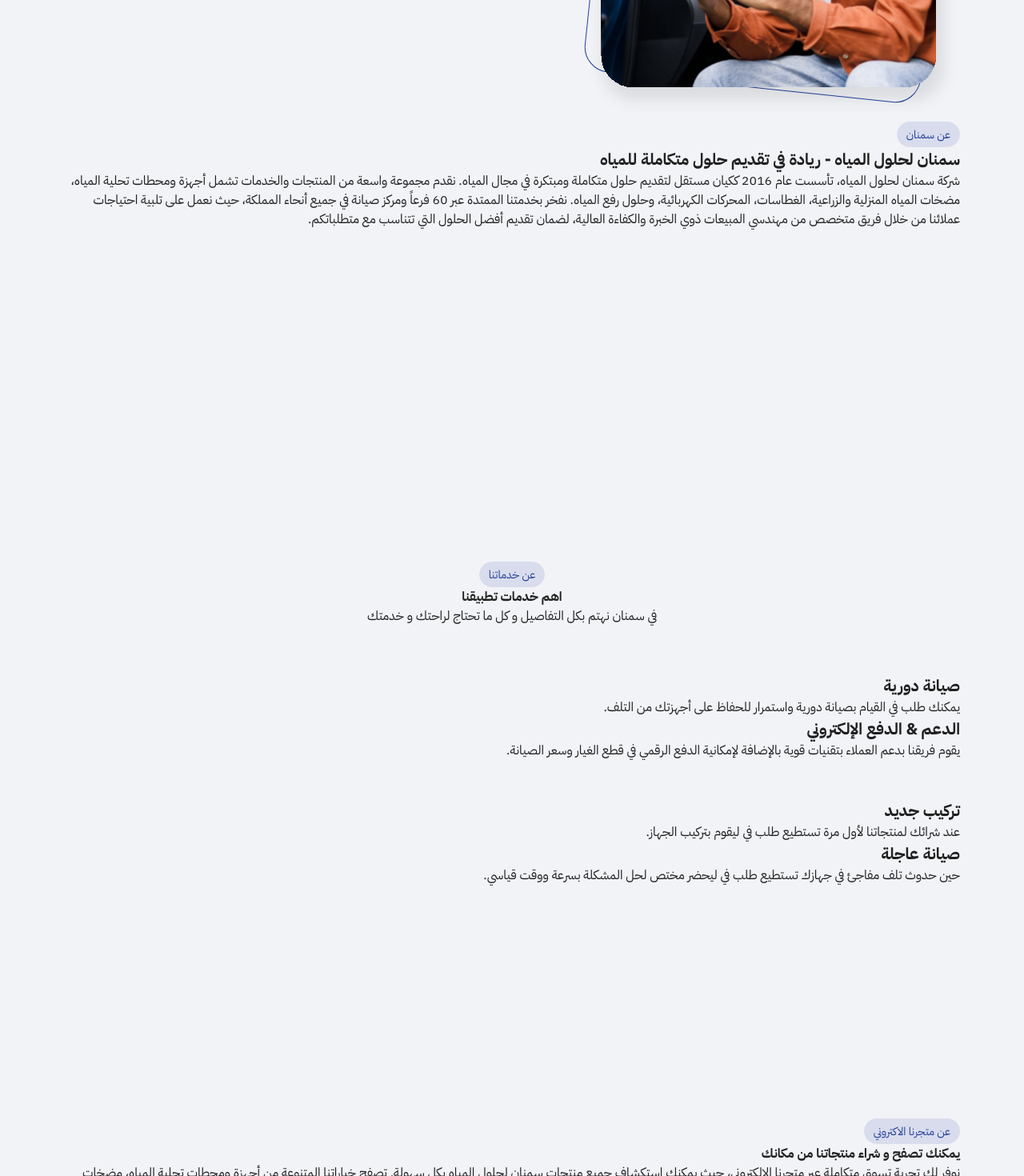
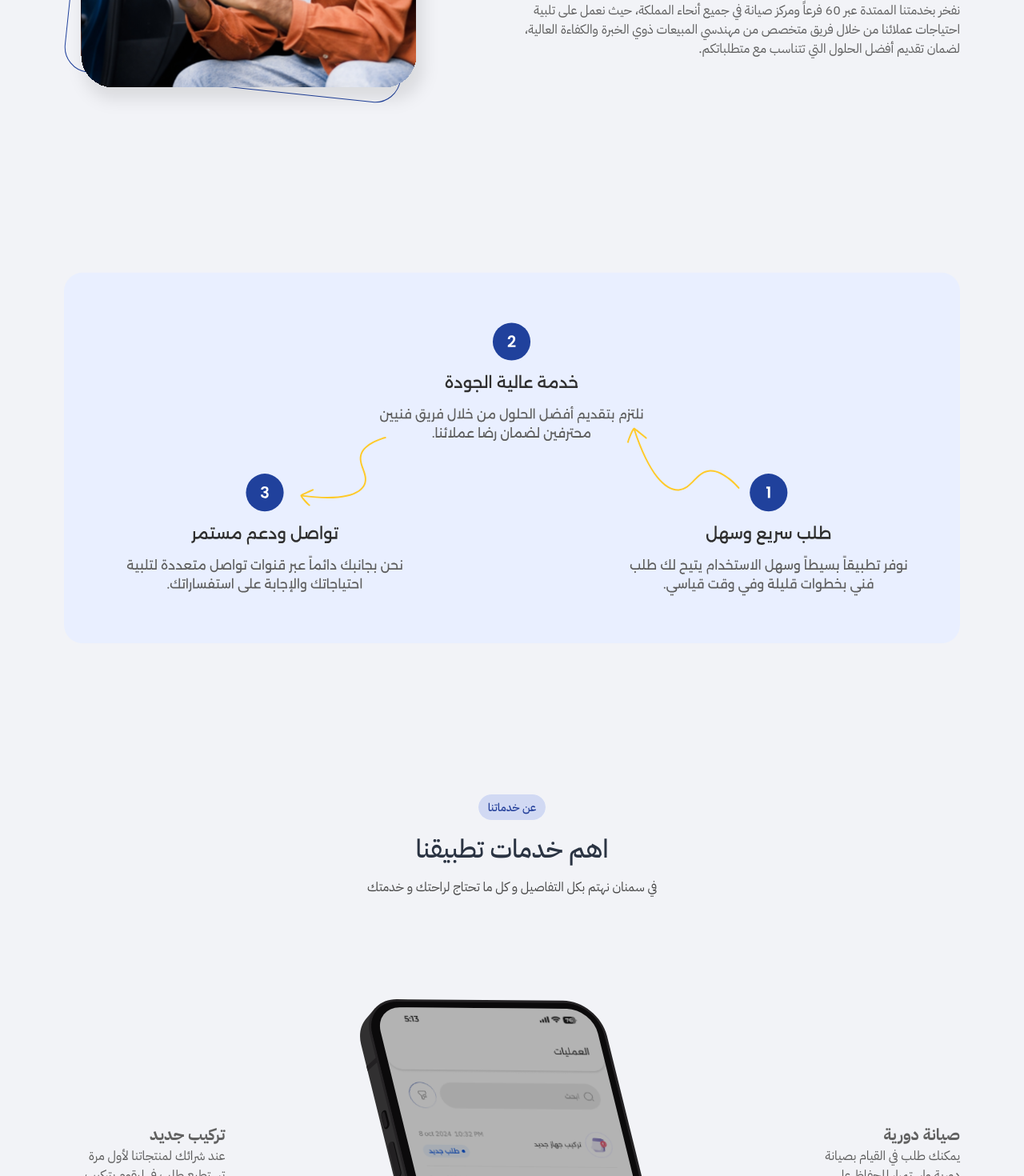
Before and after one commit to hazemhamdyabdo/samnan-life, a Nuxt app: page / in a window 1280 px wide. Shown: the part 1330-2800 px from the top of the page at 80% size. Built offline with nearby package versions, Linux system fonts and the light colour scheme.

Commit message:
feat: finish landing page

```diff
--- a/pages/index.vue
+++ b/pages/index.vue
@@ -4,36 +4,37 @@
       <!-- Navigation -->
       <nav class="d-flex align-center justify-space-between">
         <div class="d-flex ga-2 align-center">
-          <SvgIcon name="logo" class="text-primary" style="height: 42px; width: 37px"/>
-          <SvgIcon name="title" class="text-primary" style="height: 38px; width: 97px"/>
+          <SvgIcon
+            name="logo"
+            class="text-primary"
+            style="height: 42px; width: 37px"
+          />
+          <SvgIcon
+            name="title"
+            class="text-primary"
+            style="height: 38px; width: 97px"
+          />
         </div>
 
         <div class="d-flex ga-12 align-center">
           <!-- Navigation links -->
           <div class="d-flex ga-12 text-gray-400">
-            <a href="#header" class="text-primary font-weight-bold"
-            >الرئيسية</a>
+            <a href="#header" class="text-primary font-weight-bold">الرئيسية</a>
             <a href="#about-us" class="font-weight-medium">عن سمنان</a>
             <a href="#services" class="font-weight-medium">خدماتنا</a>
             <a href="#store" class="font-weight-medium">متجرنا الالكتروني</a>
             <a href="#branches" class="font-weight-medium">فروعنا</a>
           </div>
-          <v-btn
-              color="primary"
-              class="rounded-lg px-8"
-              size="large"
-          >
+          <v-btn color="primary" class="rounded-lg px-8" size="large">
             اشتراك
           </v-btn>
         </div>
-
       </nav>
 
       <!-- Header Section -->
       <section id="header" class="d-flex justify-space-between align-center">
-        <div class="text-right text-gray-300 d-flex flex-column ga-4 w-50"
-        >
-          <h2 style="font-size: 45px; font-weight: bold">
+        <div class="text-right text-header d-flex flex-column ga-4 w-50">
+          <h2 style="font-size: 45px">
             جميع اعمال
             <span class="text-primary"> الصيانة</span>
             و
@@ -41,95 +42,109 @@
             من منتجات سمنان بين يديك
           </h2>
           <p class="text-gray-gray-500 w-75" style="font-size: 18px">
-            الآن يمكنك طلب تركيب جديد او طلب فني لصيانة منتجك من خلال تطبيق سمنان
-            ومتابعة جميع التفاصيل
+            الآن يمكنك طلب تركيب جديد او طلب فني لصيانة منتجك من خلال تطبيق
+            سمنان ومتابعة جميع التفاصيل
           </p>
-          <p class="text-gray-300"> حمل التطبيق الآن</p>
+          <p class="text-header">حمل التطبيق الآن</p>
           <div class="d-flex ga-4">
             <PlayStoreIcon />
             <AppStoreIcon />
           </div>
         </div>
         <div>
-          <MobileAppIcon/>
+          <MobileAppIcon />
         </div>
       </section>
 
       <!-- About Us -->
-      <section id="about-us" class="flex justify-space-between align-center text-right">
+      <section
+        id="about-us"
+        class="d-flex justify-space-between align-center text-right"
+      >
+        <div class="d-flex flex-column ga-4 w-50">
+          <!-- Replacing UBadge with v-chip for "عن سمنان" -->
           <div>
-          <EngagedUserIcon />
-        </div>
-
-        <div class="flex flex-col gap-4 w-5/12">
-          <!-- Replacing UBadge with v-chip for "عن سمنان" -->
             <v-chip
               pill
               color="primary"
               variant="tonal"
-              class="text-primary bg-primary-50"
+              class="text-primary bg-pri-light font-weight-medium"
             >
-            عن سمنان
+              <span> عن سمنان </span>
             </v-chip>
+          </div>
 
-          <h3 class="text-gray-700 text-3xl font-medium">
+          <h3 class="text-secondary font-weight-medium" style="font-size: 45px">
             سمنان لحلول المياه - ريادة في تقديم حلول متكاملة للمياه
           </h3>
-          <span class="text-gray-200">
+          <span class="text-body">
             شركة سمنان لحلول المياه، تأسست عام 2016 ككيان مستقل لتقديم حلول
             متكاملة ومبتكرة في مجال المياه. نقدم مجموعة واسعة من المنتجات
             والخدمات تشمل أجهزة ومحطات تحلية المياه، مضخات المياه المنزلية
             والزراعية، الغطاسات، المحركات الكهربائية، وحلول رفع المياه.
           </span>
-          <span class="text-gray-200">
+          <span class="text-body">
             نفخر بخدمتنا الممتدة عبر 60 فرعاً ومركز صيانة في جميع أنحاء المملكة،
             حيث نعمل على تلبية احتياجات عملائنا من خلال فريق متخصص من مهندسي
             المبيعات ذوي الخبرة والكفاءة العالية، لضمان تقديم أفضل الحلول التي
             تتناسب مع متطلباتكم.
           </span>
         </div>
+
+        <div>
+          <EngagedUserIcon />
+        </div>
       </section>
 
       <!-- Flow -->
-      <section>
-        <v-icon size="48">ServiceWorkflowIcon</v-icon>
+      <section class="d-flex justify-center align-center">
+        <ServiceWorkflowIcon />
       </section>
 
       <!-- Services -->
       <section id="services">
-        <div class="text-center flex justify-center align-center flex-col gap-3">
-          <!-- Replacing UBadge with v-chip -->
+        <div
+          class="text-center d-flex justify-center align-center flex-column ga-3"
+        >
           <v-chip
             pill
             color="primary"
             variant="tonal"
-              class="text-primary bg-primary-50"
+            class="text-primary bg-pri-light font-weight-medium"
           >
             عن خدماتنا
           </v-chip>
 
-          <h4 class="text-gray-700 text-3xl font-medium">
+          <h4 class="text-secondary font-weight-medium" style="font-size: 32px">
             اهم خدمات تطبيقنا
           </h4>
-          <p class="text-gray-100">
+          <p class="text-color-text">
             في سمنان نهتم بكل التفاصيل و كل ما تحتاج لراحتك و خدمتك
           </p>
         </div>
 
-        <section class="mx-auto flex flex-col lg:flex-row align-center justify-space-between">
-          <div class="text-right flex flex-col gap-32">
+        <section class="mx-auto d-flex align-center justify-space-between">
+          <div class="text-right d-flex flex-column ga-16">
             <div>
-              <h3 class="text-2xl text-gray-800 font-semibold">صيانة دورية</h3>
-              <p class="text-gray-200 leading-relaxed">
+              <h3
+                class="text-gray-800 font-weight-meduim"
+                style="font-size: 20px"
+              >
+                صيانة دورية
+              </h3>
+              <p class="text-body">
                 يمكنك طلب في القيام بصيانة دورية واستمرار للحفاظ على أجهزتك من
                 التلف.
               </p>
             </div>
             <div>
-              <h3 class="text-2xl text-gray-800 font-semibold">
+              <h3
+                class="text-gray-800 font-weight-meduim"
+                style="font-size: 20px"
+              >
                 الدعم & الدفع الإلكتروني
               </h3>
-              <p class="text-gray-200 leading-relaxed">
+              <p class="text-body">
                 يقوم فريقنا بدعم العملاء بتقنيات قوية بالإضافة لإمكانية الدفع
                 الرقمي في قطع الغيار وسعر الصيانة.
               </p>
@@ -137,19 +152,29 @@
           </div>
 
           <div>
-            <v-icon size="48">AppCapabilitiesIcon</v-icon>
+            <AppCapabilitiesIcon />
           </div>
 
-          <div class="text-right flex flex-col gap-32">
+          <div class="text-right d-flex flex-column ga-16">
             <div>
-              <h3 class="text-2xl text-gray-800 font-semibold">تركيب جديد</h3>
-              <p class="text-gray-200 leading-relaxed">
+              <h3
+                class="text-gray-800 font-weight-meduim"
+                style="font-size: 20px"
+              >
+                تركيب جديد
+              </h3>
+              <p class="text-body">
                 عند شرائك لمنتجاتنا لأول مرة تستطيع طلب في ليقوم بتركيب الجهاز.
               </p>
             </div>
             <div>
-              <h3 class="text-2xl text-gray-800 font-semibold">صيانة عاجلة</h3>
-              <p class="text-gray-200 leading-relaxed">
+              <h3
+                class="text-gray-800 font-weight-meduim"
+                style="font-size: 20px"
+              >
+                صيانة عاجلة
+              </h3>
+              <p class="text-body">
                 حين حدوث تلف مفاجئ في جهازك تستطيع طلب في ليحضر مختص لحل المشكلة
                 بسرعة ووقت قياسي.
               </p>
@@ -159,94 +184,106 @@
       </section>
 
       <!-- Store -->
-      <section id="store" class="flex justify-space-between align-center text-right">
+      <section
+        id="store"
+        class="d-flex justify-space-between align-center text-right"
+      >
+        <div class="d-flex flex-column ga-4 w-50">
           <div>
-          <v-icon size="48">MobileOverviewIcon</v-icon>
-        </div>
-        <div class="flex flex-col gap-4 w-5/12">
             <v-chip
               pill
               color="primary"
               variant="tonal"
-              class="text-primary bg-primary-50"
+              class="text-primary bg-pri-light font-weight-medium"
             >
               عن متجرنا الاكتروني
             </v-chip>
+          </div>
 
-          <h4 class="text-gray-700 text-3xl font-medium">
+          <h4 class="text-secondary text-3xl font-medium">
             يمكنك تصفح و شراء منتجاتنا من مكانك
           </h4>
-          <p class="text-gray-100">
-            نوفر لك تجربة تسوق متكاملة عبر متجرنا الإلكتروني، حيث يمكنك
-            استكشاف جميع منتجات سمنان لحلول المياه بكل سهولة. تصفح خياراتنا
-            المتنوعة من أجهزة ومحطات تحلية المياه، مضخات المياه، الغطاسات،
-            وغيرها، واطلب ما تحتاجه مباشرة من أي مكان وفي أي وقت
+          <p class="text-color-text">
+            نوفر لك تجربة تسوق متكاملة عبر متجرنا الإلكتروني، حيث يمكنك استكشاف
+            جميع منتجات سمنان لحلول المياه بكل سهولة. تصفح خياراتنا المتنوعة من
+            أجهزة ومحطات تحلية المياه، مضخات المياه، الغطاسات، وغيرها، واطلب ما
+            تحتاجه مباشرة من أي مكان وفي أي وقت
           </p>
 
-          <div class="flex flex-row-reverse">
-            <!-- Replacing UButton with v-btn -->
-            <v-btn
-                color="primary"
-                class="rounded-xl w-1/2"
-                size="large"
-            >
+          <div>
+            <v-btn color="primary" class="rounded-lg w-50" size="large">
               تصفح المتجر
             </v-btn>
           </div>
+        </div>
+
+        <div>
+          <MobileOverviewIcon />
         </div>
       </section>
 
       <!-- Branches -->
       <section id="branches">
-        <div class="text-center flex justify-center align-center flex-col gap-3">
-          <!-- Replacing UBadge with v-chip -->
+        <div
+          class="text-center d-flex justify-center align-center flex-column ga-3"
+        >
           <v-chip
             pill
             color="primary"
             variant="tonal"
-              class="text-primary bg-primary-50"
+            class="text-primary bg-pri-light font-weight-medium"
           >
             فروعنا
           </v-chip>
-          <h4 class="text-gray-700 text-3xl font-medium">
+          <h4 class="text-secondary font-weight-bold" style="font-size: 32px">
             نقوم بتغطيه المملكة بالكامل
           </h4>
-          <p class="text-gray-100">
-            تعرف على فروعنا و منافذ الخدمة عندنا
-          </p>
+          <p class="text-color-text">تعرف على فروعنا و منافذ الخدمة عندنا</p>
         </div>
-        <div class="flex justify-center align-center">
-          <v-icon size="48">SaudiIcon</v-icon>
+        <div class="d-flex justify-center align-center">
+          <SaudiIcon />
         </div>
       </section>
 
       <!-- App -->
-      <section class="flex justify-space-between align-center text-right">
-        <div>
-          <v-icon size="48">OrderInterfaceIcon</v-icon>
-        </div>
-        <div class="flex flex-col gap-4 w-5/12">
-          <h4 class="text-gray-700 text-3xl font-medium">
+      <section
+        class="d-flex justify-space-between align-center text-right pb-0"
+      >
+        <div class="d-flex flex-column ga-4 w-50">
+          <h4 class="text-secondary font-weight-medium" style="font-size: 32px">
             جميع منتجاتنا و خدماتنا و اجهزتك بين يديك لضمان راحتك
           </h4>
-          <p class="text-gray-300"> حمل التطبيق الآن</p>
-          <div class="flex gap-4 flex-row-reverse">
-            <v-icon size="36">PlayStoreIcon</v-icon>
-            <v-icon size="36">AppStoreIcon</v-icon>
+          <p class="text-header">حمل التطبيق الآن</p>
+          <div class="d-flex ga-4">
+            <PlayStoreIcon />
+            <AppStoreIcon />
           </div>
         </div>
+        <OrderInterfaceIcon />
       </section>
     </v-main>
   </v-container>
 
   <!-- Footer -->
-  <footer class="py-10 border-t border-primary flex flex-col align-center gap-6">
-    <div class="flex justify-center align-center gap-2">
-      <v-icon size="40">my-icon:title</v-icon>
-      <v-icon size="40">my-icon:logo</v-icon>
+  <footer
+    class="py-10 d-flex flex-column align-center ga-6 mt-n4"
+    style="border-top: 1px solid #223f99"
+  >
+    <div class="d-flex justify-center align-center ga-2">
+      <SvgIcon
+        name="logo"
+        class="text-primary"
+        style="height: 42px; width: 37px"
+      />
+
+      <SvgIcon
+        name="title"
+        class="text-primary"
+        style="height: 38px; width: 97px"
+      />
     </div>
     <nav
-        class="flex flex-wrap flex-row-reverse justify-center gap-x-6 gap-y-2 max-w-lg text-gray-900"
+      class="d-flex flex-wrap flex-row-reverse justify-center ga-6 w-33 text-gray-800"
     >
       <a href="#header">الرئيسية</a>
       <a href="#about-us">من نحن</a>
@@ -256,22 +293,38 @@
       <a href="#">الشروط و الأحكام</a>
       <a href="#">سياسة الخصوصية</a>
     </nav>
-    <div class="flex gap-4 flex-row-reverse">
-      <v-icon size="36">PlayStoreIcon</v-icon>
-      <v-icon size="36">AppStoreIcon</v-icon>
+    <div class="d-flex ga-4">
+      <PlayStoreIcon />
+      <AppStoreIcon />
     </div>
   </footer>
 
   <!-- Bottom bar -->
-  <div class="border-t border-gray-50 py-12">
-    <v-container fluid class="py-4 sm:px-4 lg:px-4 flex align-center justify-space-between">
-      <div class="flex align-center gap-4">
-        <v-icon size="24">my-icon:facebook</v-icon>
-        <v-icon size="24">my-icon:instagram</v-icon>
-        <v-icon size="24">my-icon:linkedin</v-icon>
-        <v-icon size="24">my-icon:twitter</v-icon>
+  <div class="border-t py-12">
+    <v-container fluid class="py-4 d-flex align-center justify-space-between">
+      <p class="text-secondary">جميع الحقوق محفوطة</p>
+      <div class="d-flex align-center ga-4">
+        <SvgIcon
+          name="facebook"
+          class="text-gray-900"
+          style="height: 17px; width: 20px"
+        />
+        <SvgIcon
+          name="linkedin"
+          class="text-gray-900"
+          style="height: 17px; width: 20px"
+        />
+        <SvgIcon
+          name="twitter"
+          class="text-gray-900"
+          style="height: 17px; width: 20px"
+        />
+        <SvgIcon
+          name="instagram"
+          class="text-gray-900"
+          style="height: 17px; width: 20px"
+        />
       </div>
-      <p class="text-gray-700">جميع الحقوق محفوطة</p>
     </v-container>
   </div>
 </template>
@@ -286,5 +339,3 @@ a {
   }
 }
 </style>
-<script setup lang="ts">
-</script>
--- a/plugins/vuetify.js
+++ b/plugins/vuetify.js
@@ -15,15 +15,16 @@ const theme = {
         "background-200": "#E8E8EF",
         "theme-white": "#fff",
         primary: "#223F99",
-        'grey-400':'#818181',
+        "grey-400": "#818181",
         header: "#353535",
-        'pri-light': "#E9EFFF",
+        "pri-light": "#E9EFFF",
         secondary: "#2A3342",
-        body:"#5D5D5D",
+        body: "#5D5D5D",
         tertiary: "#2F2F2F",
         "theme-text": "#393939",
-        'gray-500':'#585858',
-
+        "gray-500": "#585858",
+        "gray-800": "#616161",
+        "gray-900": "#A7A7A7",
       },
     },
     dark: {
```
Lines whose indentation alone changed are shown as unchanged.
